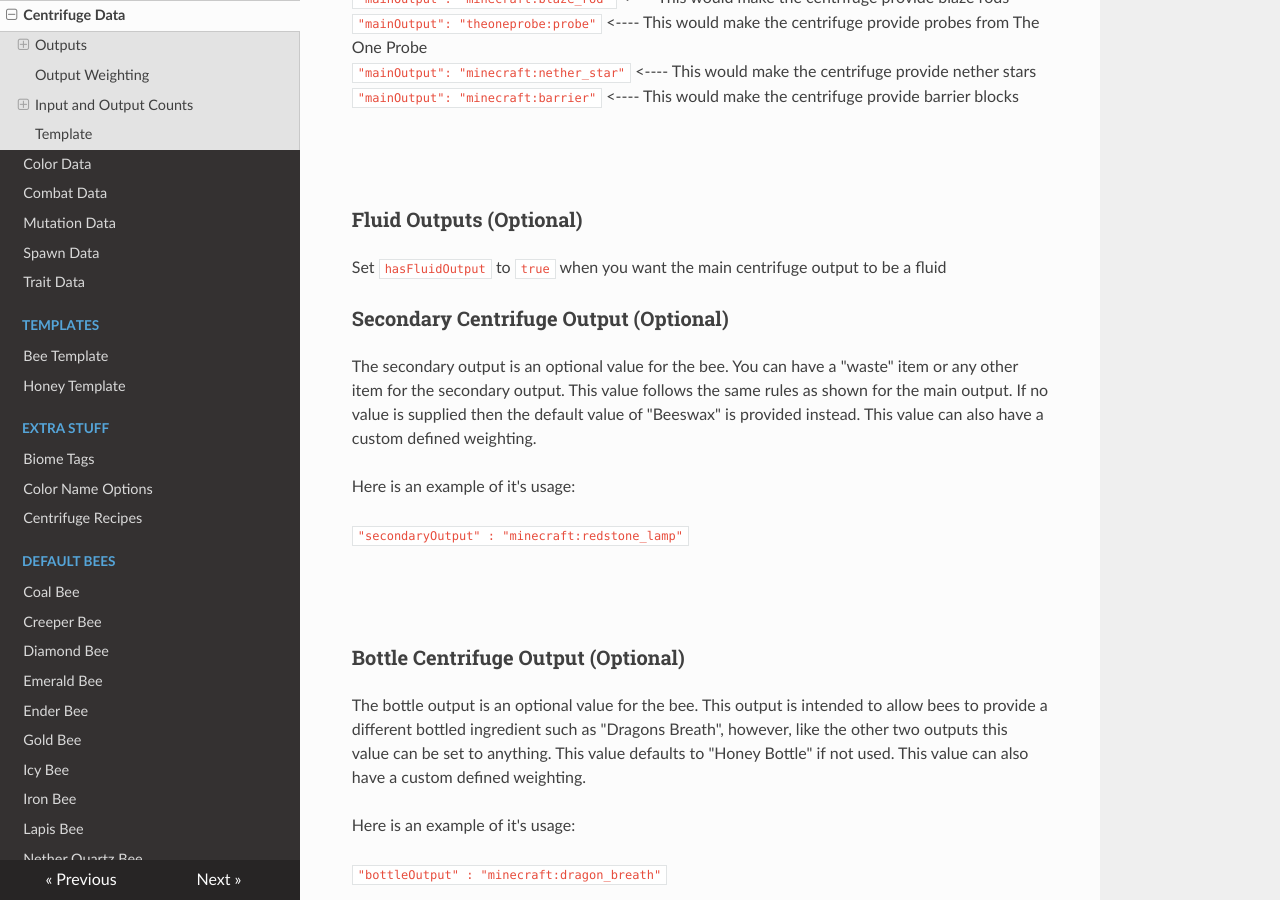
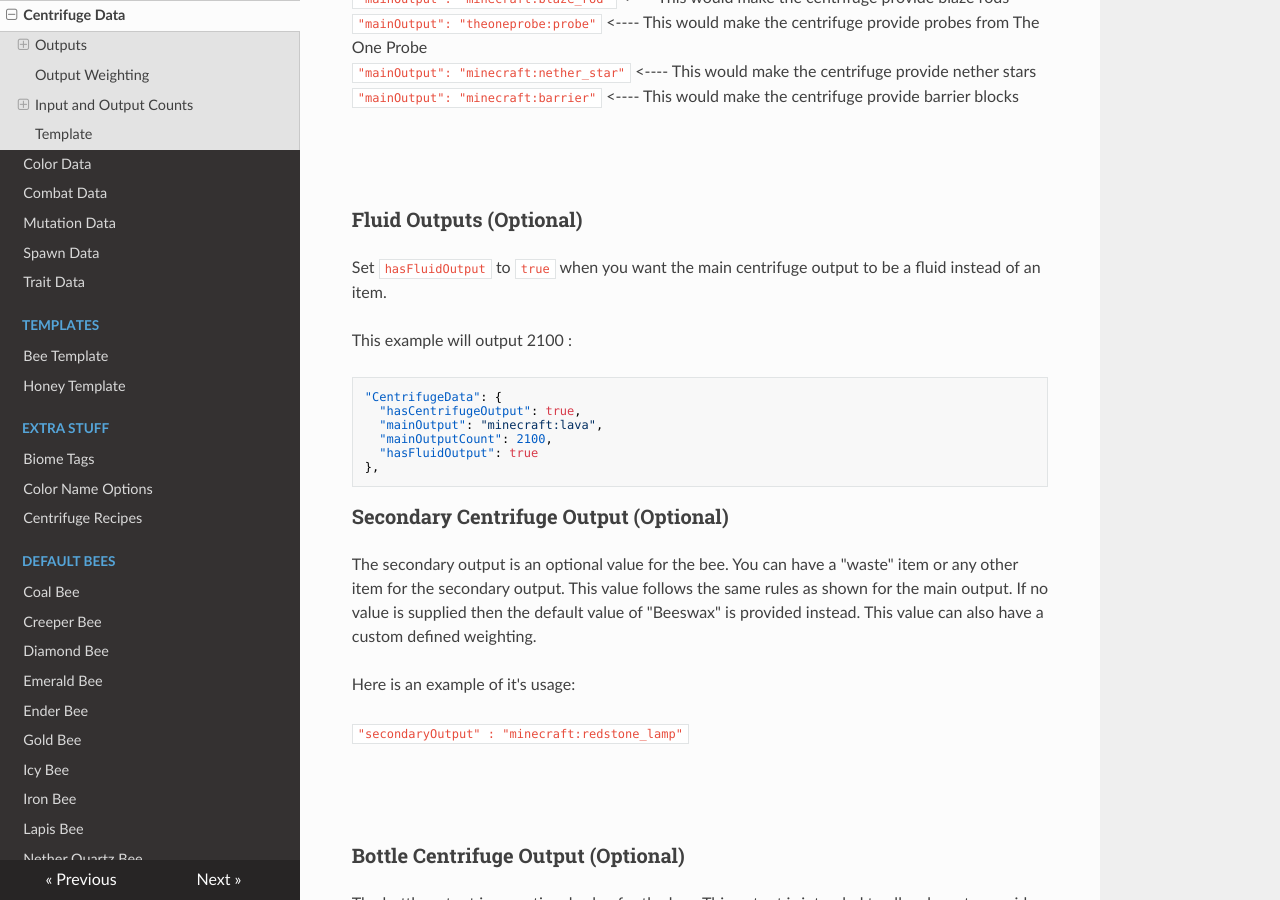
Before and after one commit to Team-Resourceful/ResourcefulBeesDocs, an MkDocs documentation site: the page built from docs/bee_data/centrifuge_data.md, in a window 1280 px wide and 900 px high, scrolled down 743 px. Built offline with MkDocs 1.6.1, drawn with Linux system fonts in a browser that asks for light colours; nearby versions of some CDN libraries.

Commit message:
docs/bee_data/centrifuge_data.md updated from https://stackedit.io/

````diff
--- a/docs/bee_data/centrifuge_data.md
+++ b/docs/bee_data/centrifuge_data.md
@@ -26,7 +26,17 @@ Here are some examples:
 
 ### **Fluid Outputs** (Optional)
 
-Set `hasFluidOutput` to `true` when you want the main centrifuge output to be a fluid
+Set `hasFluidOutput` to `true` when you want the main centrifuge output to be a fluid instead of an item.
+
+This example will output 2100 :<br>
+```json
+"CentrifugeData": {
+  "hasCentrifugeOutput": true,
+  "mainOutput": "minecraft:lava",
+  "mainOutputCount": 2100,
+  "hasFluidOutput": true
+},
+```
 
 ### **Secondary Centrifuge Output** (Optional)
 
````
Also changed, not shown: other parts of docs/bee_data/centrifuge_data.md (+1 -1 lines).
